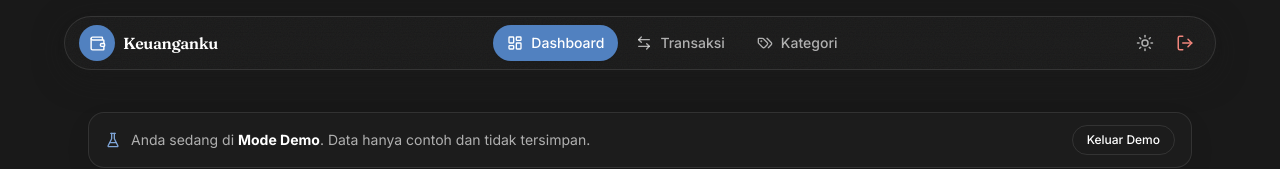
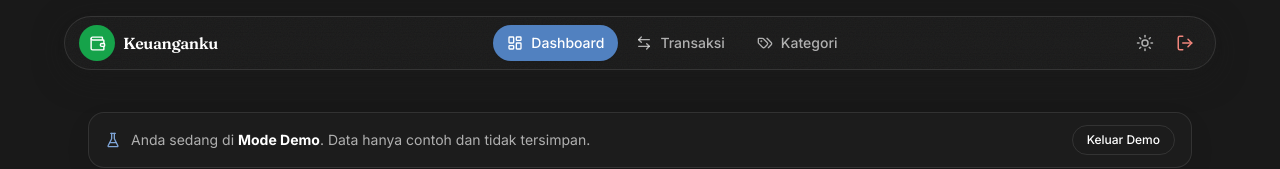
Before and after one commit to tyoprataama/finance, a React (Vite) app: page /#/login in a window 1280 px wide. Both pictures are taken after a click on the button "Lihat UI tanpa login (Mode Demo)". Shown: the top 169 px of the page. Built offline with nearby package versions, Linux system fonts and the light colour scheme; no server answers.

Commit message:
fix: color

```diff
--- a/src/components/Layout.tsx
+++ b/src/components/Layout.tsx
@@ -42,7 +42,7 @@ export default function Layout() {
       <header className="fixed inset-x-0 top-4 z-50 px-3">
         <nav className="glass-surface noise-overlay mx-auto flex max-w-content items-center justify-between gap-2 rounded-full px-2 py-2 shadow-glass">
           <div className="flex items-center gap-2 pl-1.5">
-            <span className="grid h-9 w-9 place-items-center rounded-full bg-accent-strong text-white">
+            <span className="grid h-9 w-9 place-items-center rounded-full bg-brand-600 text-white">
               <Wallet size={17} />
             </span>
             <span className="hidden font-display text-base font-semibold tracking-tight sm:block">
```
